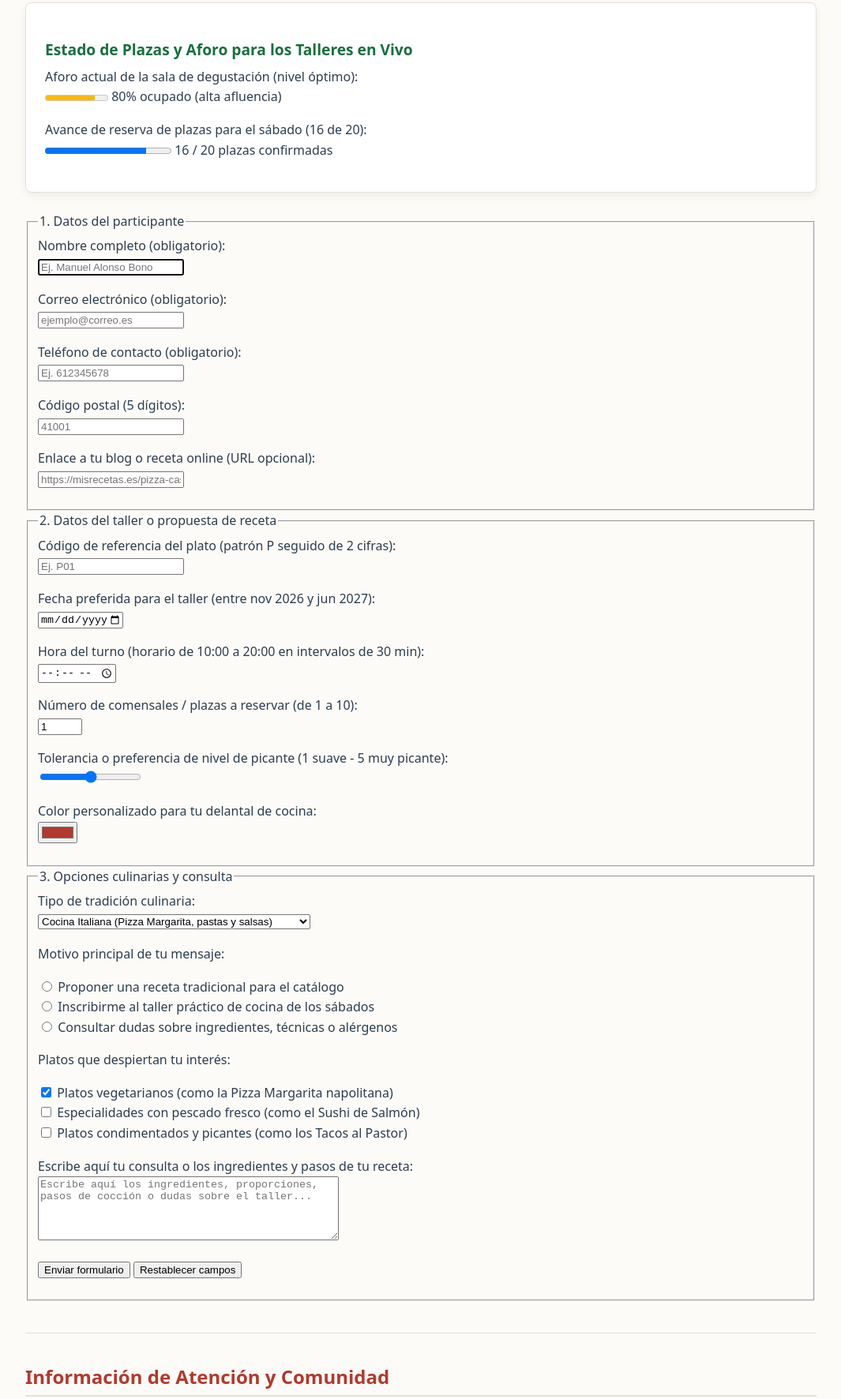
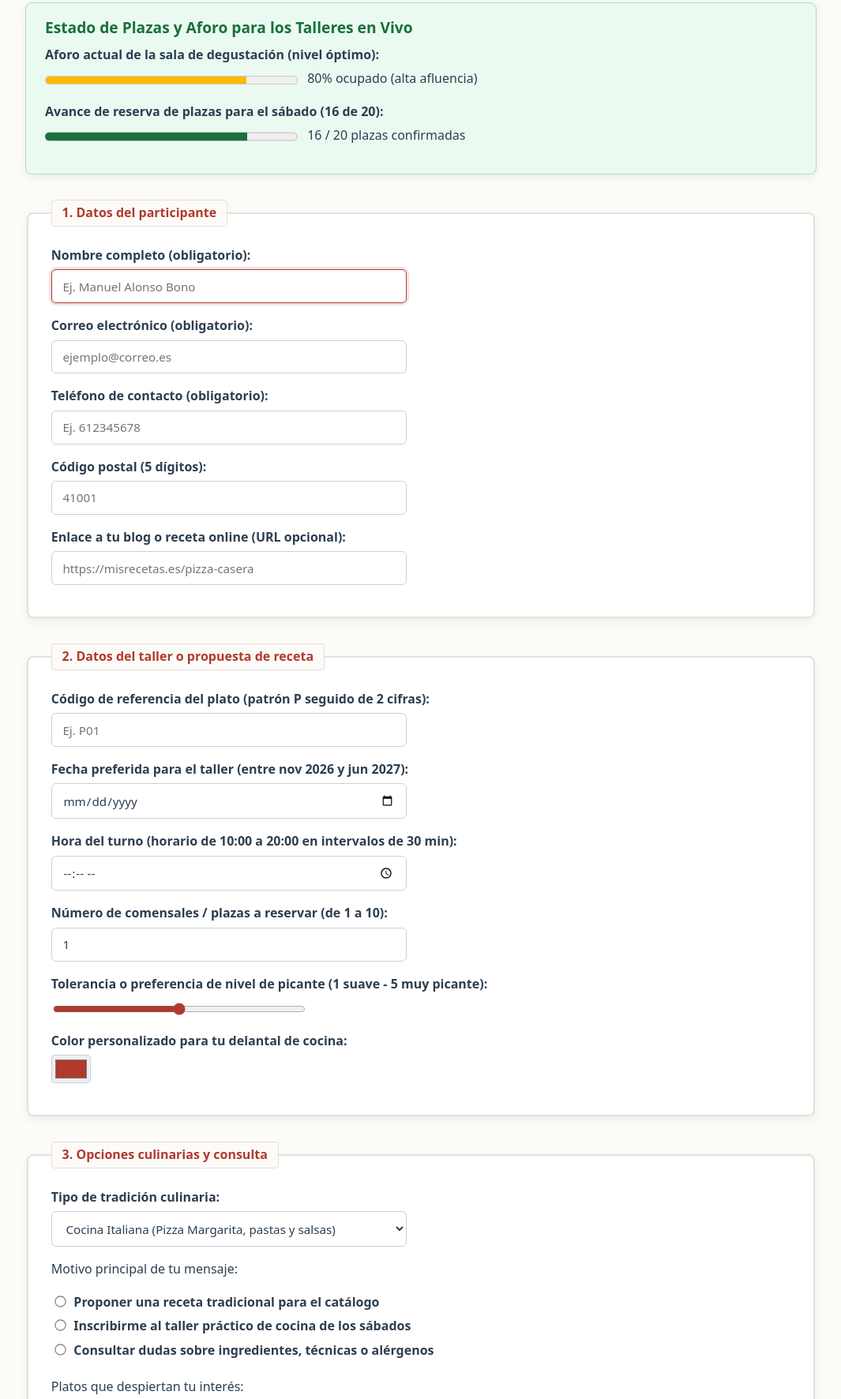
Before and after one commit to Zombneitor123/Proyecto-Integrador-LM-2026, a plain HTML site: page proyecto/contacto.html in a window 1280 px wide. Shown: the part 366-2138 px from the top of the page at 79% size, without its empty margins (107-1172 px from the left). Drawn offline with Linux system fonts and the light colour scheme.

Commit message:
style(css): estilos para formulario controles html5 meter progress y firma

```diff
--- a/proyecto/css/estilos.css
+++ b/proyecto/css/estilos.css
@@ -364,3 +364,243 @@ details p {
   border-left: 2px solid var(--color-secundario);
   color: var(--color-texto);
 }
+
+/* --------------------------------------------------------------------------
+   8. Formulario enriquecido con controles HTML5
+   -------------------------------------------------------------------------- */
+form {
+  margin: 1.5rem 0;
+}
+
+fieldset {
+  border: 2px solid var(--color-borde);
+  border-radius: var(--radio-borde);
+  padding: 1.5rem 1.8rem;
+  margin-bottom: 2rem;
+  background-color: var(--color-tarjeta);
+  box-shadow: var(--sombra-suave);
+}
+
+legend {
+  font-weight: 700;
+  color: var(--color-primario);
+  padding: 0.2rem 0.8rem;
+  background-color: #fcfbf7;
+  border: 1px solid var(--color-borde);
+  border-radius: 4px;
+}
+
+label {
+  font-weight: 600;
+  color: var(--color-texto);
+  display: inline-block;
+  margin-bottom: 0.3rem;
+}
+
+input[type="text"],
+input[type="email"],
+input[type="tel"],
+input[type="url"],
+input[type="date"],
+input[type="time"],
+input[type="number"],
+select,
+textarea {
+  width: 100%;
+  max-width: 450px;
+  padding: 0.65rem 0.85rem;
+  border: 1px solid #ccd1d9;
+  border-radius: 6px;
+  font-family: inherit;
+  font-size: 0.95rem;
+  color: var(--color-texto);
+  background-color: #ffffff;
+  transition: border-color 0.2s ease, box-shadow 0.2s ease;
+}
+
+input[type="text"]:focus,
+input[type="email"]:focus,
+input[type="tel"]:focus,
+input[type="url"]:focus,
+input[type="date"]:focus,
+input[type="time"]:focus,
+input[type="number"]:focus,
+select:focus,
+textarea:focus {
+  outline: none;
+  border-color: var(--color-primario);
+  box-shadow: 0 0 0 3px rgba(176, 58, 46, 0.15);
+}
+
+input[type="color"] {
+  vertical-align: middle;
+  width: 50px;
+  height: 36px;
+  border: 1px solid #ccd1d9;
+  border-radius: 4px;
+  cursor: pointer;
+}
+
+input[type="range"] {
+  width: 100%;
+  max-width: 320px;
+  vertical-align: middle;
+  accent-color: var(--color-primario);
+}
+
+input[type="radio"],
+input[type="checkbox"] {
+  accent-color: var(--color-primario);
+  transform: scale(1.1);
+  margin-right: 0.4rem;
+}
+
+textarea {
+  resize: vertical;
+  min-height: 100px;
+}
+
+input[type="submit"],
+input[type="reset"] {
+  padding: 0.75rem 1.8rem;
+  border: none;
+  border-radius: 25px;
+  font-size: 0.95rem;
+  font-weight: bold;
+  cursor: pointer;
+  margin-right: 0.8rem;
+  margin-top: 0.5rem;
+  transition: all 0.2s ease;
+}
+
+input[type="submit"] {
+  background: linear-gradient(135deg, var(--color-primario) 0%, var(--color-acento) 100%);
+  color: #ffffff;
+  box-shadow: 0 3px 8px rgba(176, 58, 46, 0.25);
+}
+
+input[type="submit"]:hover {
+  background: linear-gradient(135deg, var(--color-primario-hover) 0%, #b94600 100%);
+  transform: translateY(-2px);
+  box-shadow: 0 5px 12px rgba(176, 58, 46, 0.35);
+}
+
+input[type="reset"] {
+  background-color: #eaeded;
+  color: var(--color-texto);
+  border: 1px solid #d5dbdb;
+}
+
+input[type="reset"]:hover {
+  background-color: #d5dbdb;
+}
+
+/* --------------------------------------------------------------------------
+   9. Indicadores de estado HTML5 (<meter> y <progress>)
+   -------------------------------------------------------------------------- */
+#indicadores-aforo {
+  background-color: #eafaf1;
+  border: 1px solid #a9dfbf;
+  border-radius: var(--radio-borde);
+  padding: 1.2rem 1.5rem;
+  margin-bottom: 2rem;
+}
+
+#indicadores-aforo h3 {
+  margin-top: 0;
+  color: var(--color-secundario);
+}
+
+meter {
+  width: 100%;
+  max-width: 320px;
+  height: 22px;
+  vertical-align: middle;
+  margin-right: 0.5rem;
+}
+
+progress {
+  width: 100%;
+  max-width: 320px;
+  height: 22px;
+  vertical-align: middle;
+  margin-right: 0.5rem;
+  accent-color: var(--color-secundario);
+}
+
+/* --------------------------------------------------------------------------
+   10. Pie de página (<footer>) y firma con identificador obligatorio
+   -------------------------------------------------------------------------- */
+footer {
+  background-color: #1c2833;
+  color: #d5dbdb;
+  text-align: center;
+  padding: 2.5rem 1.5rem;
+  margin-top: 3.5rem;
+  border-top: 4px solid var(--color-primario);
+}
+
+footer p {
+  margin: 0.4rem 0;
+  font-size: 0.95rem;
+}
+
+/* Selector ID de firma del alumno requerido por la rúbrica */
+#firma-zombneitor123 {
+  font-size: 1.15rem;
+  font-weight: 700;
+  color: #ffffff;
+  letter-spacing: 0.5px;
+  text-transform: uppercase;
+  margin-bottom: 0.5rem;
+}
+
+/* --------------------------------------------------------------------------
+   11. Adaptación responsiva básica
+   -------------------------------------------------------------------------- */
+@media (max-width: 768px) {
+  header {
+    padding: 1.8rem 1rem 1.2rem;
+  }
+
+  header h1 {
+    font-size: 1.7rem;
+  }
+
+  nav ul {
+    flex-direction: column;
+    align-items: center;
+    gap: 0.5rem;
+  }
+
+  nav a {
+    width: 80%;
+    max-width: 280px;
+  }
+
+  main {
+    padding: 0 1rem;
+  }
+
+  article {
+    padding: 1.2rem 1rem;
+  }
+
+  table {
+    display: block;
+    overflow-x: auto;
+    white-space: nowrap;
+  }
+
+  input[type="text"],
+  input[type="email"],
+  input[type="tel"],
+  input[type="url"],
+  input[type="date"],
+  input[type="time"],
+  input[type="number"],
+  select,
+  textarea {
+    max-width: 100%;
+  }
+}
```
